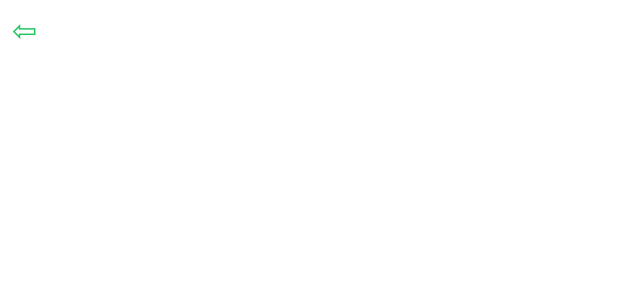
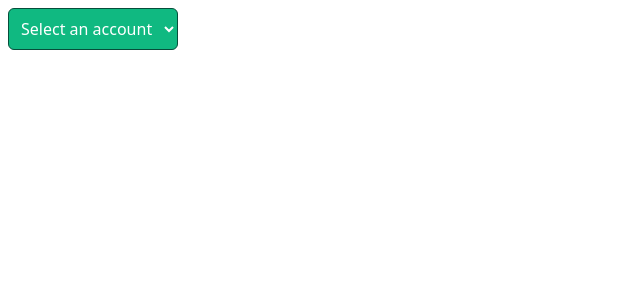
Before and after one commit to iO-Academy/2024-jan-fst-bank-app-frontend, a React (Vite) app: page / in a window 1280 px wide. Shown: the top 300 px of the page, without its empty margins (0-640 px from the left). Built offline with nearby package versions, Linux system fonts and the light colour scheme.

Commit message:
dropdown added

```diff
--- a/src/App.tsx
+++ b/src/App.tsx
@@ -1,11 +1,11 @@
 import './App.css'
-import BackButtonAtom from "./Components/Atoms/BackButtonAtom";
+import Dropdown from "./Components/Atoms/Dropdown";
 
 function App() {
 
     return (
         <>
-            <BackButtonAtom value={'⇦'} />
+            <Dropdown valueName={'Select an account'} valueOptions1={'savings account'} valueOptions2={'current'} />
         </>
     )
 }
--- a/src/Components/Atoms/ButtonAtom/index.tsx
+++ b/src/Components/Atoms/ButtonAtom/index.tsx
@@ -5,7 +5,7 @@ interface ButtonProps {
     width?: string
 }
 
-function ButtonAtom(props: ButtonProps){
+function ButtonAtom(props: ButtonProps) {
     const {value, type, onClick, width="28"} = props
     return  (
         <button className={"border border-green-300 rounded-md w-" + width} type={type} onClick={onClick}>{value}</button>
--- /dev/null
+++ b/src/Components/Atoms/Dropdown/index.tsx
@@ -0,0 +1,23 @@
+interface DropdownProps {
+    valueName: string
+    valueOptions1: string
+    valueOptions2?: string
+    valueOptions3?: string
+}
+
+function DropdownAtom(props: DropdownProps) {
+    const {valueName, valueOptions1, valueOptions3, valueOptions2} = props
+    return (
+        <>
+            <select name="" id=""
+                    className="rounded-md bg-emerald-500 border-1 border border-emerald-900 text-white p-2 m-2">
+                <option selected disabled value="">{valueName}</option>
+                <option value="">{valueOptions1}</option>
+                <option value="">{valueOptions2}</option>
+                <option value="">{valueOptions3}</option>
+            </select>
+        </>
+    )
+}
+
+export default DropdownAtom
```
Also changed, not shown: 1 other file (tests, documents, lock files or other folders).
